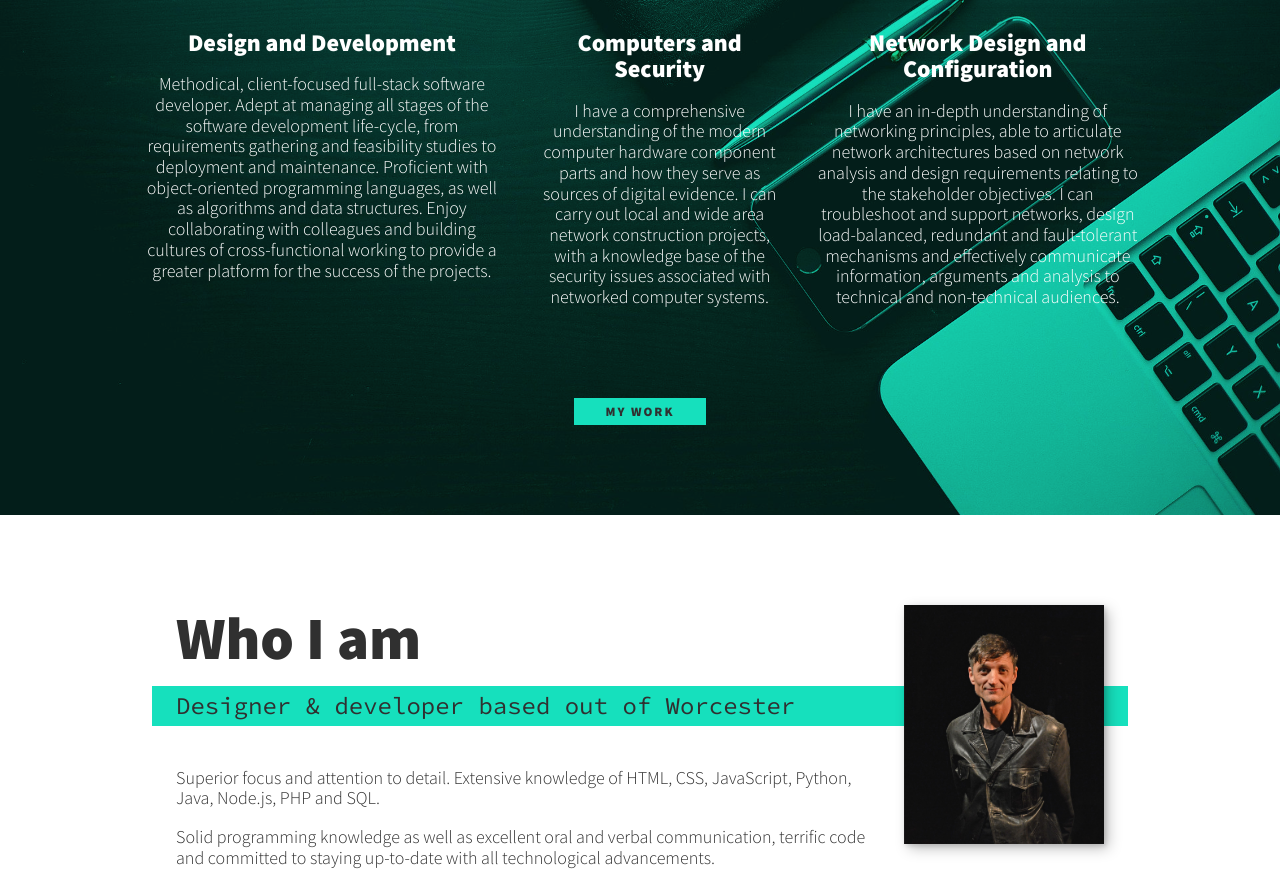
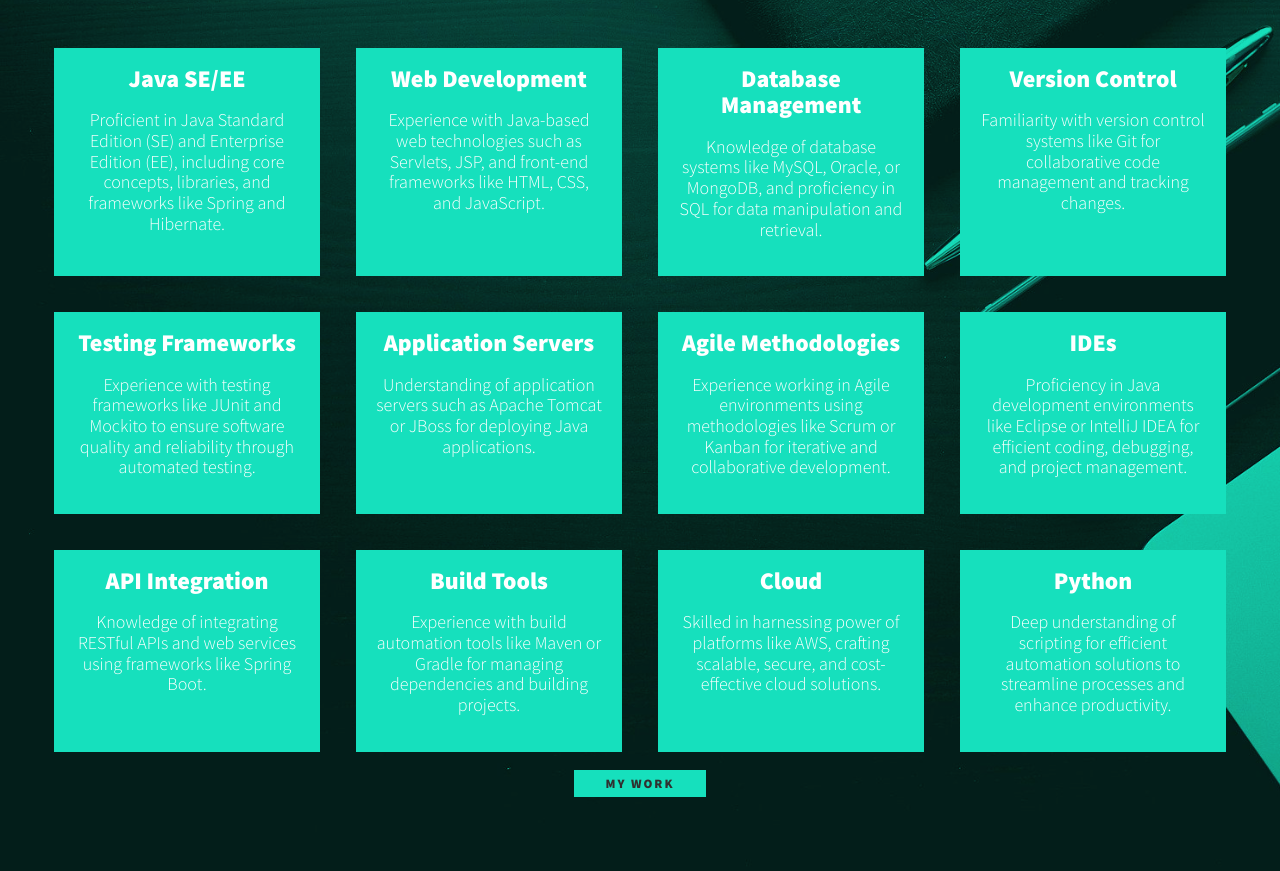
Before and after one commit to BenASwenson/Portfolio, a plain HTML site: page index.html in a window 1280 px wide. Shown: the part 700-1571 px from the top of the page. Drawn offline with nearby package versions, Linux system fonts and the light colour scheme.

Commit message:
added portfolio_MovieNight.html page and images, updated and added new services, amended About Me section, added Portfolio item for Movie Night to index page, deleted Twitter link, changed LinkedIn and GitHub links to open in new tabs

```diff
--- a/css/style.css
+++ b/css/style.css
@@ -308,26 +308,48 @@ header {
 }
 
 .services {
-	margin-bottom: 4em;
+	display: flex;
+	flex-wrap: wrap;
+	justify-content: center;
 }
 
 .service {
-	max-width: 500px;
-	margin: 0 auto;
+	background-color: var(--clr-accent);
+	padding: 1em;
+	text-align: center;
+	width: 300px;
+	margin: 1em;
+	display: flex;
+	flex-direction: column;
+	align-items: center;
 }
 
-@media (min-width: 800px) {
-	.services {
-		display: flex;
-		max-width: 1000px;
-		margin-left: auto;
-		margin-right: auto;
-	}
-
-	.service + .service {
-		margin-left: 2em;
+@media (max-width: 767px) {
+	.service {
+		width: calc(100% - 2em);
 	}
 }
+
+
+@media (min-width: 768px) {
+	.service {
+		width: calc(50% - 2em);
+	}
+}
+
+@media (min-width: 992px) {
+	.service {
+		width: calc(33.333% - 2em);
+	}
+}
+
+@media (min-width: 1200px) {
+	.service {
+		width: calc(25% - 2em);
+	}
+}
+
+/* About me section */
 
 .about-me {
 	max-width: 1000px;
@@ -368,6 +390,16 @@ header {
 		position: relative;
 		z-index: 2;
 	}
+
+	.services {
+		grid-template-columns: repeat(2, 1fr);
+	}
+}
+
+@media (min-width: 1200px) {
+    .services {
+        grid-template-columns: repeat(3, 1fr);
+    }
 }
 
 /* My Work */
--- a/index.html
+++ b/index.html
@@ -33,7 +33,7 @@
 				<h1 class="section__title section__title--intro">
 					Hi, I am <strong>Ben Swenson</strong>
 				</h1>
-				<p class="section__subtitle section__subtitle--intro">entry-level software engineer</p>
+				<p class="section__subtitle section__subtitle--intro">junior software engineer</p>
 				<img src="images/portfolio_headshot_2.jpg" class="intro__img" alt="a picture of Ben Swenson smiling">
 			</section>
 
@@ -42,17 +42,52 @@
 				<h2 class="section__title section__title--services">What I do</h2>
 				<div class="services">
 					<div class="service">
-						<h3>Design and Development</h3>
-						<p>Methodical, client-focused full-stack software developer. Adept at managing all stages of the software development life-cycle, from requirements gathering and feasibility studies to deployment and maintenance.  Proficient with object-oriented programming languages, as well as algorithms and data structures.  Enjoy collaborating with colleagues and building cultures of cross-functional working to provide a greater platform for the success of the projects.
-						</p>
+						<h3>Java SE/EE</h3>
+						<p>Proficient in Java Standard Edition (SE) and Enterprise Edition (EE), including core concepts, libraries, and frameworks like Spring and Hibernate.</p>
 					</div> <!-- / service -->
 					<div class="service">
-						<h3>Computers and Security</h3>
-						<p>I have a comprehensive understanding of the modern computer hardware component parts and how they serve as sources of digital evidence.  I can carry out local and wide area network construction projects, with a knowledge base of the security issues associated with networked computer systems.</p>
+						<h3>Web Development</h3>
+						<p>Experience with Java-based web technologies such as Servlets, JSP, and front-end frameworks like HTML, CSS, and JavaScript.</p>
 					</div> <!-- / service -->
 					<div class="service">
-						<h3>Network Design and Configuration</h3>
-						<p>I have an in-depth understanding of networking principles, able to articulate network architectures based on network analysis and design requirements relating to the stakeholder objectives. I can troubleshoot and support networks, design load-balanced, redundant and fault-tolerant mechanisms and effectively communicate information, arguments and analysis to technical and non-technical audiences.</p>
+						<h3>Database Management</h3>
+						<p>Knowledge of database systems like MySQL, Oracle, or MongoDB, and proficiency in SQL for data manipulation and retrieval.</p>
+					</div> <!-- / service -->
+					<div class="service">
+						<h3>Version Control</h3>
+						<p>Familiarity with version control systems like Git for collaborative code management and tracking changes.</p>
+					</div> <!-- / service -->
+					<div class="service">
+						<h3>Testing Frameworks</h3>
+						<p>Experience with testing frameworks like JUnit and Mockito to ensure software quality and reliability through automated testing.</p>
+					</div> <!-- / service -->
+					<div class="service">
+						<h3>Application Servers</h3>
+						<p>Understanding of application servers such as Apache Tomcat or JBoss for deploying Java applications.</p>
+					</div> <!-- / service -->
+					<div class="service">
+						<h3>Agile Methodologies</h3>
+						<p>Experience working in Agile environments using methodologies like Scrum or Kanban for iterative and collaborative development.</p>
+					</div> <!-- / service -->
+					<div class="service">
+						<h3>IDEs</h3>
+						<p>Proficiency in Java development environments like Eclipse or IntelliJ IDEA for efficient coding, debugging, and project management.</p>
+					</div> <!-- / service -->
+					<div class="service">
+						<h3>API Integration</h3>
+						<p>Knowledge of integrating RESTful APIs and web services using frameworks like Spring Boot.</p>
+					</div> <!-- / service -->
+					<div class="service">
+						<h3>Build Tools</h3>
+						<p>Experience with build automation tools like Maven or Gradle for managing dependencies and building projects.</p>
+					</div> <!-- / service -->
+					<div class="service">
+						<h3>Cloud</h3>
+						<p>Skilled in harnessing power of platforms like AWS, crafting scalable, secure, and cost-effective cloud solutions.</p>
+					</div> <!-- / service -->
+					<div class="service">
+						<h3>Python</h3>
+						<p>Deep understanding of scripting for efficient automation solutions to streamline processes and enhance productivity. </p>
 					</div> <!-- / service -->
 				</div> <!-- / services -->
 
@@ -66,8 +101,10 @@
 				<p class="section__subtitle section__subtitle--about">Designer & developer based out of Worcester </p>
 
 				<div class="about-me__body">
-					<p>Superior focus and attention to detail.  Extensive knowledge of HTML, CSS, JavaScript, Python, Java, Node.js, PHP and SQL. </p>
-					<p>Solid programming knowledge as well as excellent oral and verbal communication, terrific code and committed to staying up-to-date with all technological advancements.</p>
+					<p>I am a highly motivated and passionate junior developer, quick to learn and excel at mastering new technologies. Thriving in
+						collaborative environments, I strongly believe that software has a profound impact on people's lives.</p>
+					<p>I find joy in solving complex problems and take great pride in my coding achievements. I am enthusiastic about delivering value
+						and exceeding expectations in every project I undertake.</p>
 				</div>
 
 				<img src="images/portrait_night.jpg" alt="picture of Ben smiling" class="about-me__img">
@@ -80,30 +117,34 @@
 
 				<div class="portfolio">
 					<!--Portfolio item 01-->
+					<a href="portfolio_MovieNight.html" class="portfolio__item">
+						<img src="images/portfolio_MovieNight_sq.jpg" alt="" class="portfolio__img">
+					</a>
+					<!--Portfolio item 02-->
 					<a href="portfolio_CarShare.html" class="portfolio__item">
 						<img src="images/portfolio_CarShare_sq.jpg" alt="" class="portfolio__img">
 					</a>
-					<!--Portfolio item 02-->
+					<!--Portfolio item 03-->
 					<a href="portfolio_Notes.html" class="portfolio__item">
 						<img src="images/portfolio_Notes_sq.jpg" alt="" class="portfolio__img">
 					</a>
-					<!--Portfolio item 03-->
+					<!--Portfolio item 04-->
 					<a href="portfolio_sketch.html" class="portfolio__item">
 						<img src="images/portfolio_SketchPad_sq.jpg" alt="" class="portfolio__img">
 					</a>
-					<!--Portfolio item 04-->
+					<!--Portfolio item 05-->
 					<a href="portfolio_FileExplorer.html" class="portfolio__item">
 						<img src="images/portfolio_FileExplorer_sq.png" alt="" class="portfolio__img">
 					</a>
-					<!--Portfolio item 05-->
+					<!--Portfolio item 06-->
 					<a href="portfolio_Multiply.html" class="portfolio__item">
 						<img src="images/portfolio_multiply_sq.jpg" alt="" class="portfolio__img">
 					</a>
-					<!--Portfolio item 06-->
+					<!--Portfolio item 07-->
 					<a href="portfolio_StopWatch.html" class="portfolio__item">
 						<img src="images/portfolio_StopWatch_sq.jpg" alt="" class="portfolio__img">
 					</a>
-					<!--Portfolio item 07-->
+					<!--Portfolio item 08-->
 					<a href="portfolio_SpeedReader.html" class="portfolio__item">
 						<img src="images/portfolio_SpeedReader_sq.jpg" alt="" class="portfolio__img">
 					</a>
@@ -116,17 +157,12 @@
 				<a href="mailto:info@benswenson.net" class="footer__link">info@benswenson.net</a>
 				<ul class="social-list">
 					<li class="social-list__item">
-						<a class="social-list__link" href="https://www.linkedin.com/in/benswenson/">
+						<a class="social-list__link" href="https://www.linkedin.com/in/benswenson/" target="_blank">
 							<i class="fab fa-linkedin-in"></i>
 						</a>
 					</li>
 					<li class="social-list__item">
-						<a class="social-list__link" href="https://twitter.com/BenASwenson">
-							<i class="fab fa-twitter"></i>
-						</a>
-					</li>
-					<li class="social-list__item">
-						<a class="social-list__link" href="https://github.com/BenASwenson">
+						<a class="social-list__link" href="https://github.com/BenASwenson" target="_blank">
 							<i class="fab fa-github"></i>
 						</a>
 					</li>
```
Also changed, not shown: portfolio_MovieNight.html (added, +105 -0 lines), images/portfolio_MovieNight.png (added), images/portfolio_MovieNight_sq.jpg (added).
